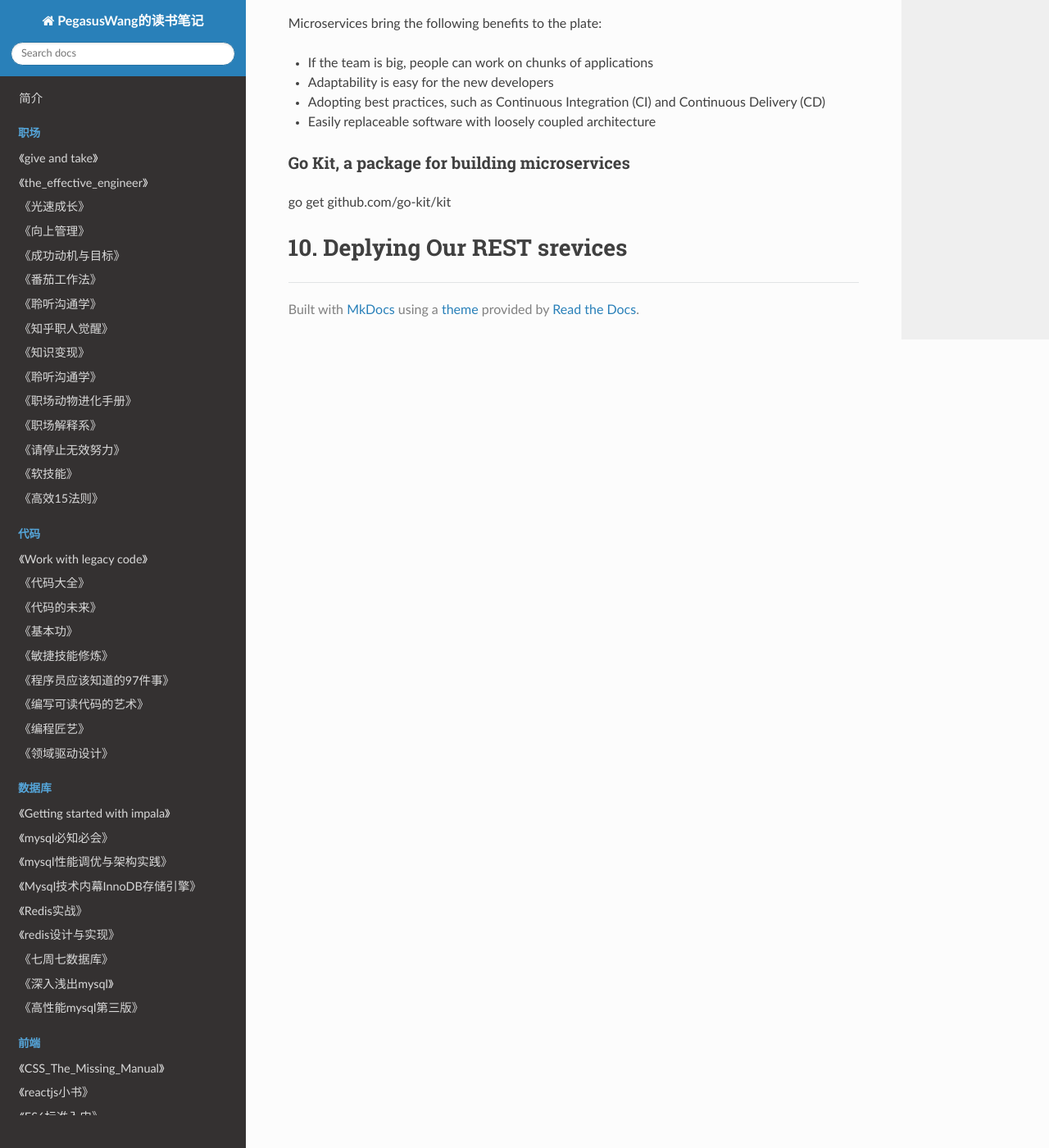
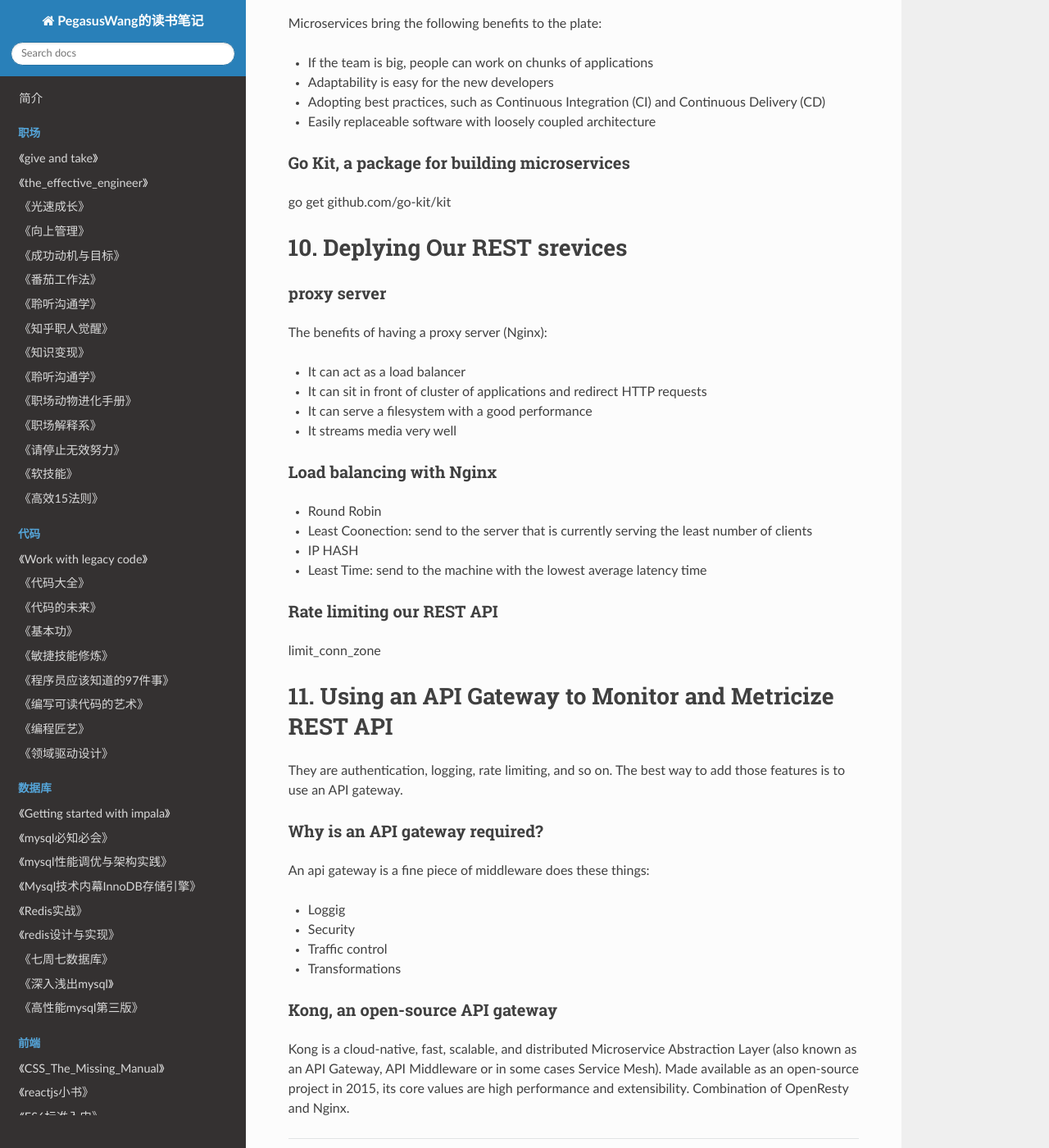
Before and after one commit to PegasusWang/booknotes, an MkDocs documentation site: the page built from docs/golang/building_restful_web_services_with_go/book.md, in a window 1280 px wide and 1400 px high, scrolled down 11739 px. Shown: the whole window at 82% size. Built offline with MkDocs 1.6.1, drawn with Linux system fonts in a browser that asks for light colours; nearby versions of some CDN libraries; old or Windows-style settings are respelled for this version of MkDocs.

Commit message:
api gateway

```diff
--- a/docs/golang/building_restful_web_services_with_go/book.md
+++ b/docs/golang/building_restful_web_services_with_go/book.md
@@ -716,3 +716,40 @@ go get github.com/go-kit/kit
 
 
 # 10. Deplying Our REST srevices
+
+### proxy server
+
+The benefits of having a proxy server (Nginx):
+
+- It can act as a load balancer
+- It can sit in front of cluster of applications and redirect HTTP requests
+- It can serve a filesystem with a good performance
+- It streams media very well
+
+### Load balancing with Nginx
+
+- Round Robin
+- Least Coonection: send to the server that is currently serving the least number of clients
+- IP HASH
+- Least Time: send to the machine with the lowest average latency time
+
+### Rate limiting our REST API
+
+limit_conn_zone
+
+# 11. Using an API Gateway to Monitor and Metricize REST API
+
+They are authentication, logging, rate limiting, and so on. The best way to add those features is to use an API gateway.
+
+### Why is an API gateway required?
+
+An api gateway is a fine piece of middleware does these things:
+
+- Loggig
+- Security
+- Traffic control
+- Transformations
+
+### Kong, an open-source API gateway
+Kong is a cloud-native, fast, scalable, and distributed Microservice Abstraction Layer (also known as an API Gateway, API Middleware or in some cases Service Mesh). Made available as an open-source project in 2015, its core values are high performance and extensibility.
+Combination of OpenResty and Nginx.
```
